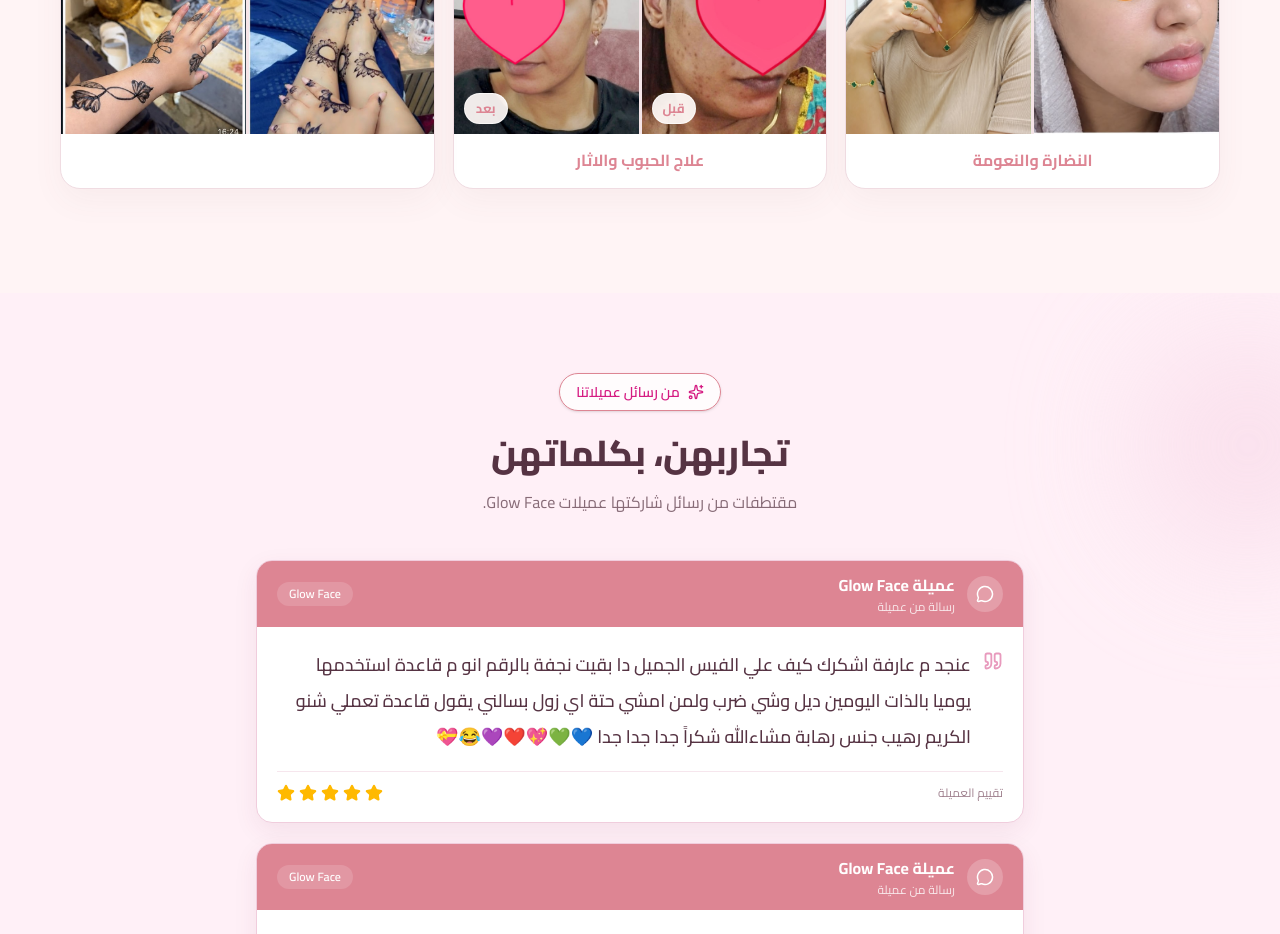
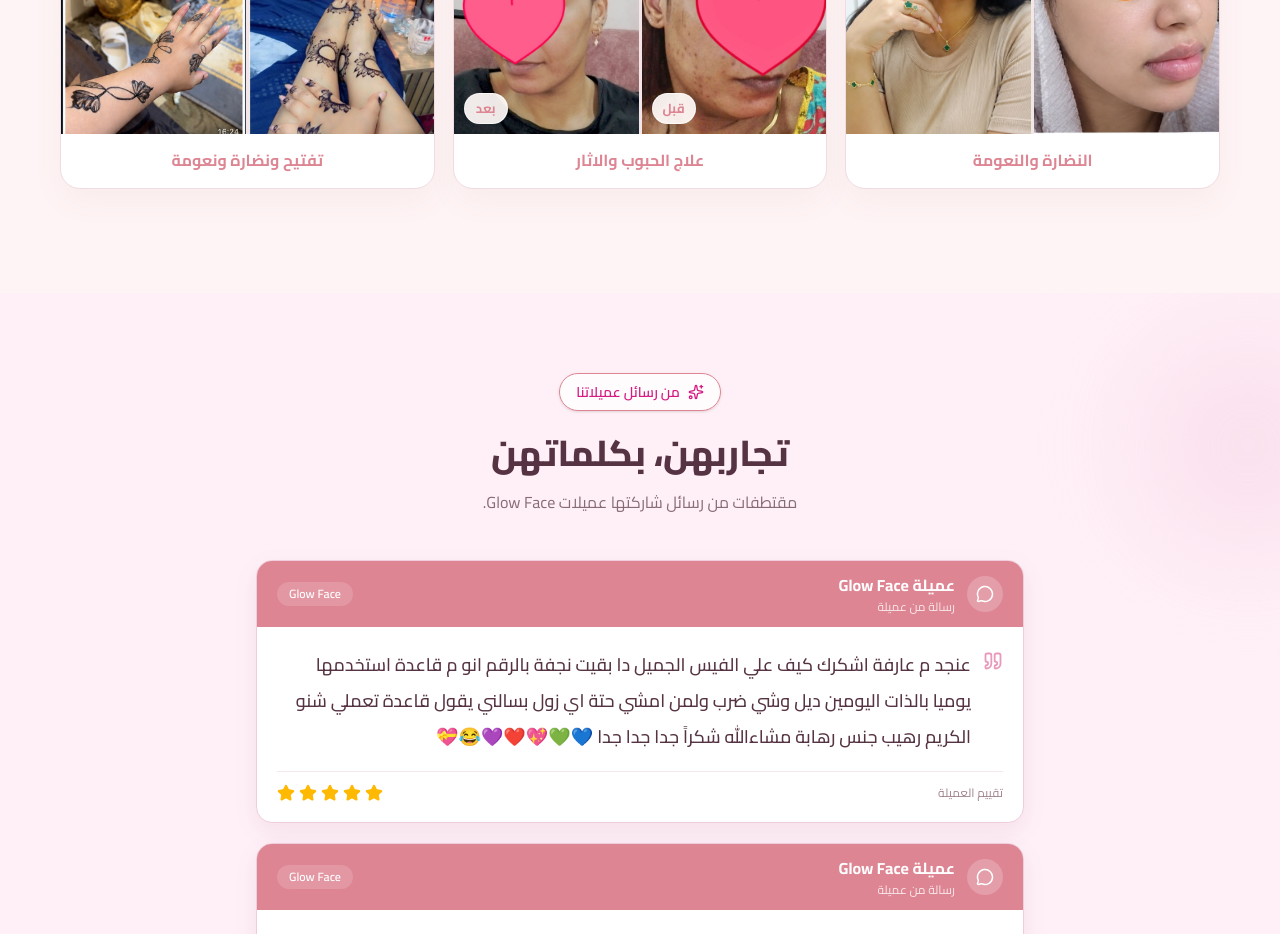
Before and after one commit to Mohammedsalih1/GlowFacee, a React (Vite) app: page / in a window 1280 px wide. Shown: the part 5880-6814 px from the top of the page. Built offline with nearby package versions, Linux system fonts and the light colour scheme; a web font is replaced by a local one.

Commit message:
another bug

```diff
--- a/src/App.jsx
+++ b/src/App.jsx
@@ -122,7 +122,7 @@ const clientResults = [
     id: 'client-4',
     before: '/after9.jpeg',
     after: '/after10.jpeg',
-    // text: "تخفيف التصبغات",
+    text: "تفتيح ونضارة ونعومة",
     // noValue: true
   },
 ];
```
